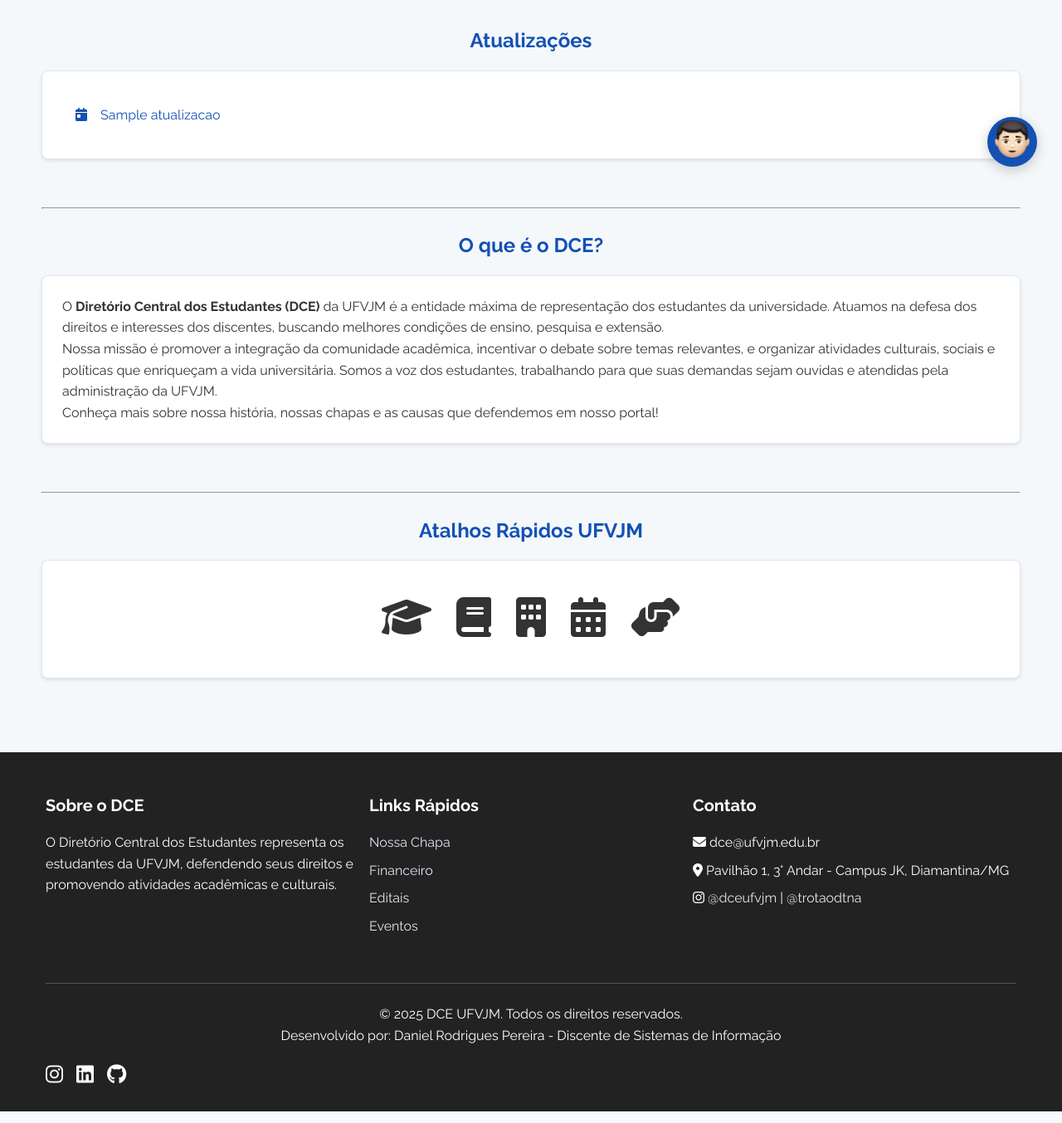
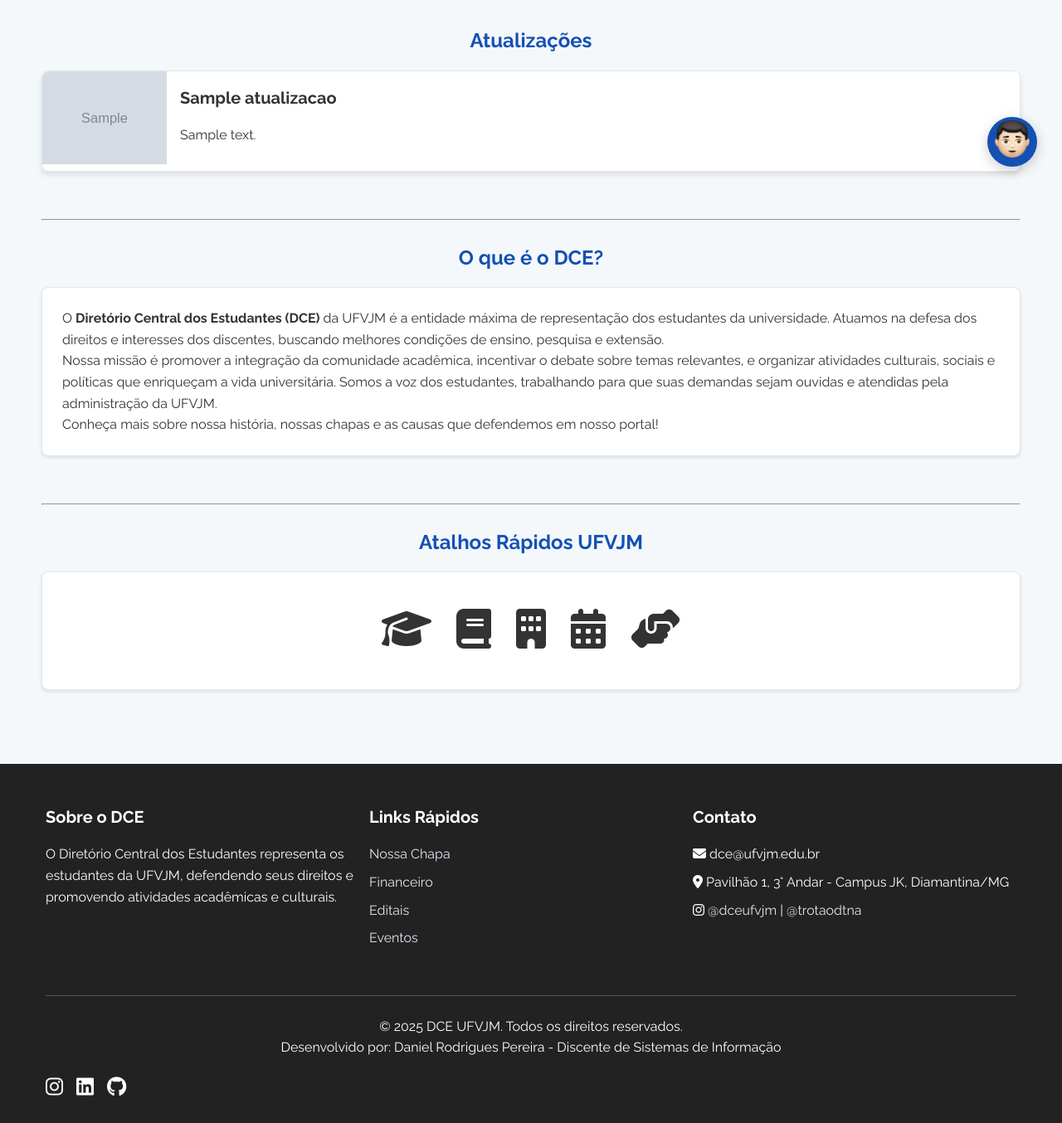
Before and after one commit to danielrp9/dce_ufvjm, a Django app: page / in a window 1280 px wide. Shown: the part 569-1923 px from the top of the page at 83% size. Run offline with Django 5.2, Linux system fonts and the light colour scheme; tables that the repository leaves empty hold one stand-in row (values such as "Sample post"); grey boxes marked "Sample" are stand-in pictures; some web fonts are replaced.

Commit message:
atualização da seção de atualizações

```diff
--- a/core/models.py
+++ b/core/models.py
@@ -1,5 +1,5 @@
 from django.db import models
-from django.contrib.auth.models import User  #vincular postagens a usuários
+from django.contrib.auth.models import User
 
 class BlogPost(models.Model):
     titulo = models.CharField(max_length=255)
@@ -13,8 +13,7 @@
         return self.titulo
 
     class Meta:
-        ordering = ['-data_publicacao']  # Mais recentes primeiro
-
+        ordering = ['-data_publicacao']
 
 class Edital(models.Model):
     titulo = models.CharField(max_length=255)
@@ -26,7 +25,7 @@
         return self.titulo
 
     class Meta:
-        ordering = ['-data_publicacao']  # Mais recentes primeiro
+        ordering = ['-data_publicacao']
 
 class Post(models.Model):
     titulo = models.CharField(max_length=200)
@@ -38,7 +37,7 @@
         return self.titulo
 
     class Meta:
-        ordering = ['-data_criacao']  # Mais recentes primeiro
+        ordering = ['-data_criacao']
 
 
 class Configuracao(models.Model):
@@ -50,6 +49,7 @@
     descricao = models.TextField()
     link = models.URLField(blank=True, null=True)
     data_publicacao = models.DateTimeField(auto_now_add=True)
+    imagem = models.ImageField(upload_to='atualizacoes/', blank=True, null=True)
 
     def __str__(self):
         return self.titulo
@@ -79,8 +79,6 @@
     def __str__(self):
         return self.descricao
 
-from django.db import models
-
 class Financeiro(models.Model):
     TIPO_CHOICES = [
         ('Receita', 'Receita'),
@@ -106,7 +104,6 @@
 
     def __str__(self):
         return self.titulo
-# Adicione ao seu models.py
 
 class Atividade(models.Model):
     titulo = models.CharField(max_length=200, blank=True, null=True)
--- a/core/templates/home.html
+++ b/core/templates/home.html
@@ -12,6 +12,87 @@
     <link rel="stylesheet" href="https://fonts.googleapis.com/css?family=Raleway:300,400,500,600,700,800,900&amp;display=swap">
 
     <link rel="stylesheet" href="https://cdnjs.cloudflare.com/ajax/libs/font-awesome/6.4.0/css/all.min.css">
+
+    <style>
+        .updates-container {
+            display: flex;
+            flex-direction: column;
+            gap: 1.5rem;
+        }
+
+        .update-card {
+            display: flex;
+            align-items: stretch;
+            border-radius: 0.5rem;
+            box-shadow: 0 4px 6px rgba(0, 0, 0, 0.1);
+            transition: transform 0.2s;
+            text-decoration: none;
+            color: inherit;
+        }
+
+        .update-card:hover {
+            transform: translateY(-5px);
+        }
+
+        .update-card-image {
+            flex-shrink: 0;
+            width: 150px;
+            height: 100%;
+            overflow: hidden;
+            border-top-left-radius: 0.5rem;
+            border-bottom-left-radius: 0.5rem;
+        }
+
+        .update-card-image img {
+            width: 100%;
+            height: 100%;
+            object-fit: cover;
+        }
+
+        .update-card-content {
+            padding: 1rem;
+            flex-grow: 1;
+        }
+
+        .update-card-content h3 {
+            margin-top: 0;
+            font-size: 1.25rem;
+            color: var(--color-primary-darken-02);
+        }
+        .update-card-content p {
+            font-size: 1rem;
+            margin-bottom: 0;
+        }
+
+        /*
+         * Layout para dispositivos móveis (telas menores que 768px)
+         */
+        @media (max-width: 768px) {
+            .update-card {
+                /* Muda a direção do flexbox para coluna, empilhando os elementos */
+                flex-direction: column;
+                /* Remove o alinhamento stretch para evitar espaçamento indesejado */
+                align-items: flex-start;
+            }
+            .update-card-image {
+                /* Ocupa a largura total do card */
+                width: 100%;
+                /* Define uma altura fixa para a imagem em mobile, mantendo a proporção */
+                height: 180px;
+                /* Arredonda as bordas superiores, e remove as inferiores */
+                border-radius: 0.5rem 0.5rem 0 0;
+            }
+            .update-card-image img {
+                height: 100%;
+            }
+            .update-card-content {
+                /* Ocupa a largura total do card */
+                width: 100%;
+                /* Arredonda as bordas inferiores, e remove as superiores */
+                border-radius: 0 0 0.5rem 0.5rem;
+            }
+        }
+    </style>
 </head>
 <body>
 <header class="br-header">
@@ -103,19 +184,26 @@
 
         <section class="mb-5">
             <h2 class="text-center">Atualizações</h2>
-            <div class="br-card">
-                <div class="card-content">
-                    <ul class="br-list">
-                        {% for atualizacao in atualizacoes %}
-                        <li class="br-item">
-                            <i class="fas fa-calendar-day"></i>
-                            <a href="{{ atualizacao.link }}">{{ atualizacao.titulo }}</a>
-                        </li>
-                        {% empty %}
-                        <li class="br-item">Nenhuma atualização disponível no momento.</li>
-                        {% endfor %}
-                    </ul>
+            <div class="updates-container">
+                {% for atualizacao in atualizacoes %}
+                <a href="{{ atualizacao.link }}" class="br-card update-card" target="_blank">
+                    {% if atualizacao.imagem %}
+                    <div class="update-card-image">
+                        <img src="{{ atualizacao.imagem.url }}" alt="{{ atualizacao.titulo }}">
+                    </div>
+                    {% endif %}
+                    <div class="update-card-content">
+                        <h3>{{ atualizacao.titulo }}</h3>
+                        <p>{{ atualizacao.descricao }}</p>
+                    </div>
+                </a>
+                {% empty %}
+                <div class="br-card">
+                    <div class="card-content">
+                        <p>Nenhuma atualização disponível no momento.</p>
+                    </div>
                 </div>
+                {% endfor %}
             </div>
         </section> <br>
 
--- a/core/urls.py
+++ b/core/urls.py
@@ -11,4 +11,6 @@
     path('chapa/', views.chapa_view, name='chapa'),
     path('patrimonio/', views.patrimonio_view, name='patrimonio'),
     path('financeiro/', views.financeiro_view, name='financeiro'),
+        # Adicione esta linha para a sua dashboard
+    path('dashboard/', views.dashboard, name='dashboard'),
 ]
--- a/core/views.py
+++ b/core/views.py
@@ -101,3 +101,6 @@
         financeiro_list = Financeiro.objects.all()
 
     return render(request, 'financeiro.html', {'financeiro_list': financeiro_list})
+
+def dashboard(request):
+    return render(request, 'home.html')
```
Also changed, not shown: core/migrations/0020_alter_blogpost_options_alter_edital_options_and_more.py (added).
